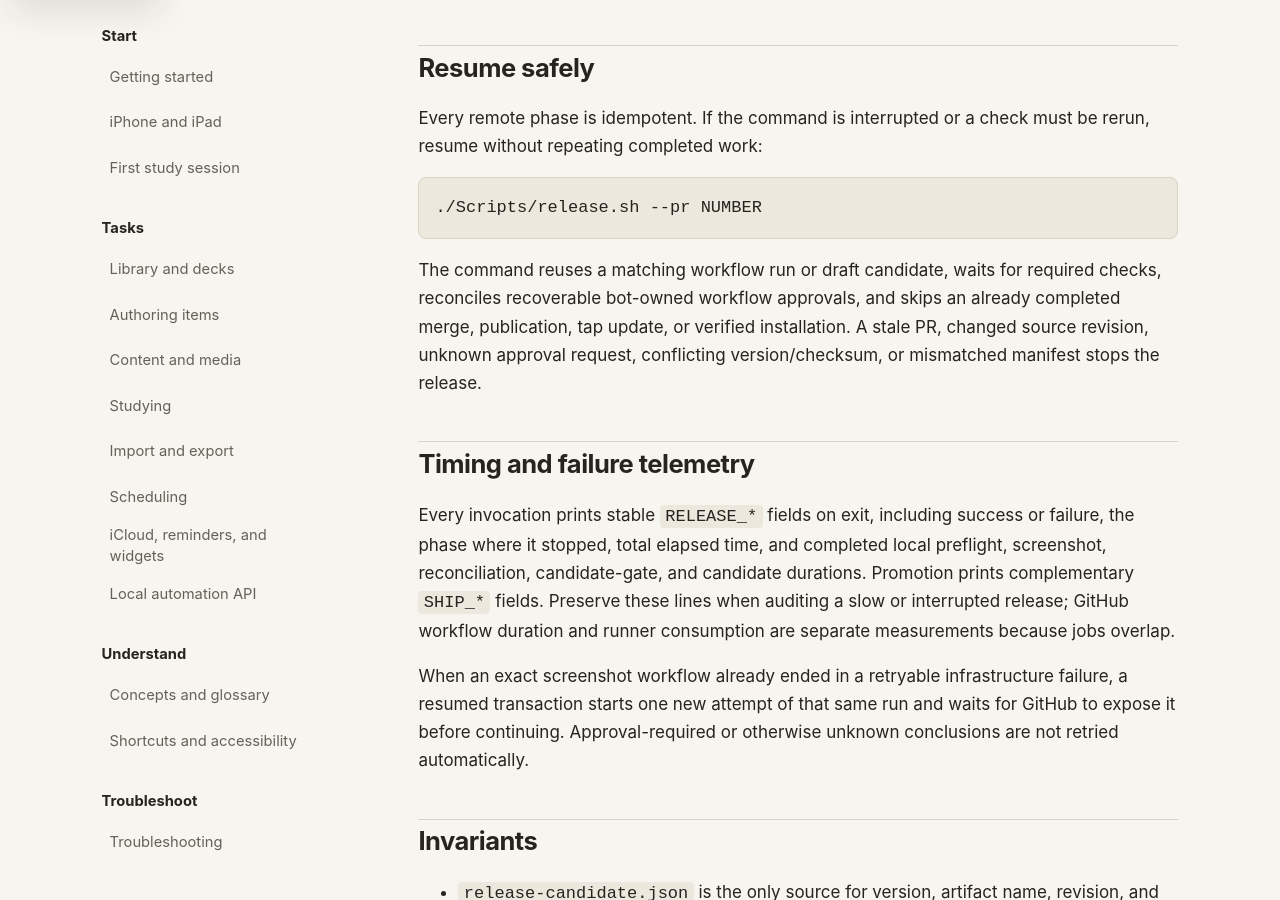
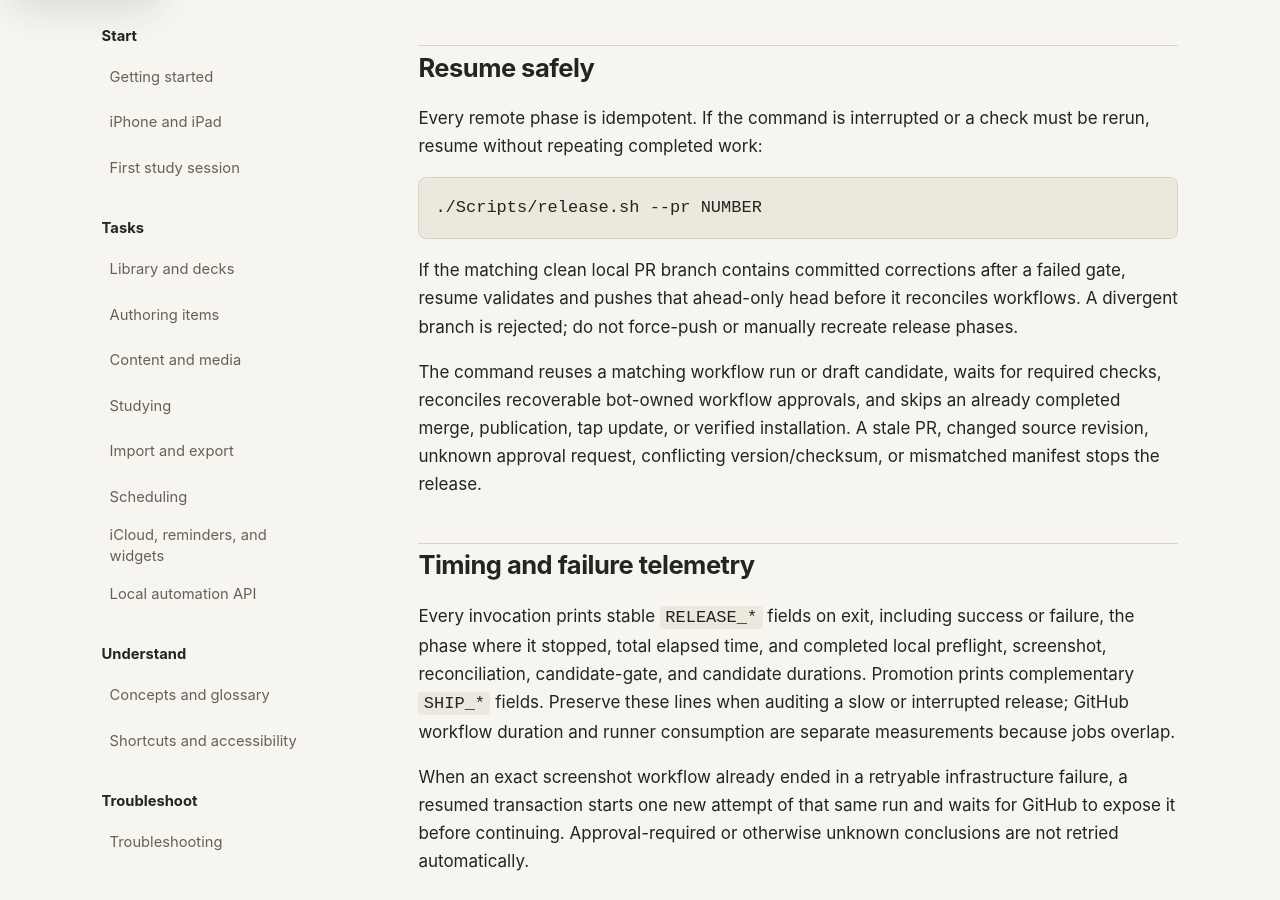
Before and after one commit to neoanki2/neoanki2, a Jekyll site: the page built from docs/RELEASING.md, in a window 1280 px wide and 900 px high, scrolled down 1673 px. Built offline with Jekyll 4.4.1, drawn with Linux system fonts in a browser that asks for light colours.

Commit message:
Resume releases from corrected PR heads

````diff
--- a/docs/RELEASING.md
+++ b/docs/RELEASING.md
@@ -72,6 +72,11 @@ be rerun, resume without repeating completed work:
 ./Scripts/release.sh --pr NUMBER
 ```
 
+If the matching clean local PR branch contains committed corrections after a
+failed gate, resume validates and pushes that ahead-only head before it
+reconciles workflows. A divergent branch is rejected; do not force-push or
+manually recreate release phases.
+
 The command reuses a matching workflow run or draft candidate, waits for
 required checks, reconciles recoverable bot-owned workflow approvals, and skips
 an already completed merge, publication, tap update, or verified installation.
````
Also changed, not shown: .codex/skills/release/SKILL.md, 2 other files.
